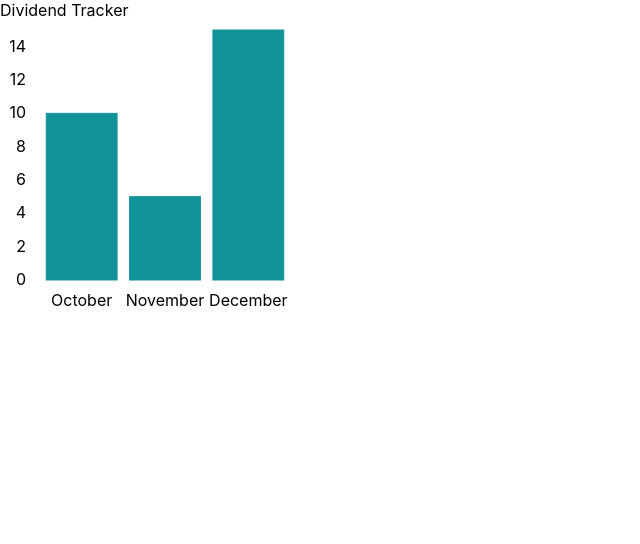
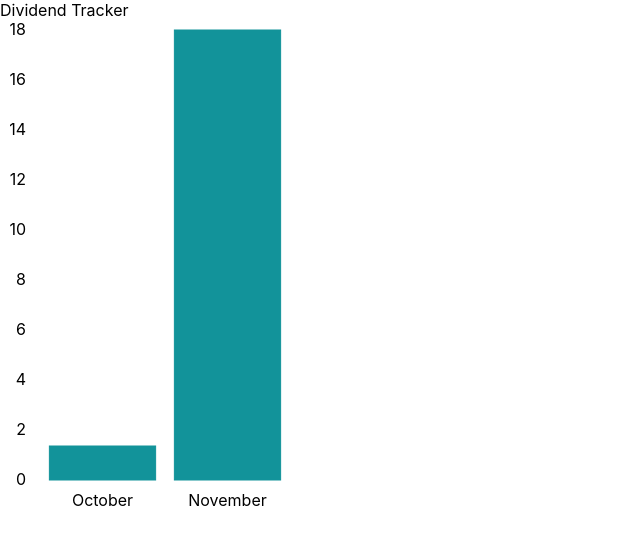
Before and after one commit to JPHumphreys/dividend-tracker, a React (Create React App) app: page / in a window 1280 px wide. Shown: the top 544 px of the page, without its empty margins (0-640 px from the left). Built offline with nearby package versions, Linux system fonts and the light colour scheme.

Commit message:
added some height - need to adjust the bar size

```diff
--- a/src/components/bar.jsx
+++ b/src/components/bar.jsx
@@ -10,13 +10,12 @@ class BarGraph extends Component {
     state = {}
     render() {
         const data = [
-            { x: 'October', y: 10 },
-            { x: 'November', y: 5 },
-            { x: 'December', y: 15 }
+            { x: 'October', y: 1.36 },
+            { x: 'November', y: 18 }
         ];
 
         return (
-            <XYPlot xType="ordinal" width={300} height={300} xDistance={100}>
+            <XYPlot xType="ordinal" width={300} height={500} xDistance={100}>
                 <VerticalBarSeries className="vertical-bar-series-example" data={data} />
                 <XAxis />
                 <YAxis />
```
